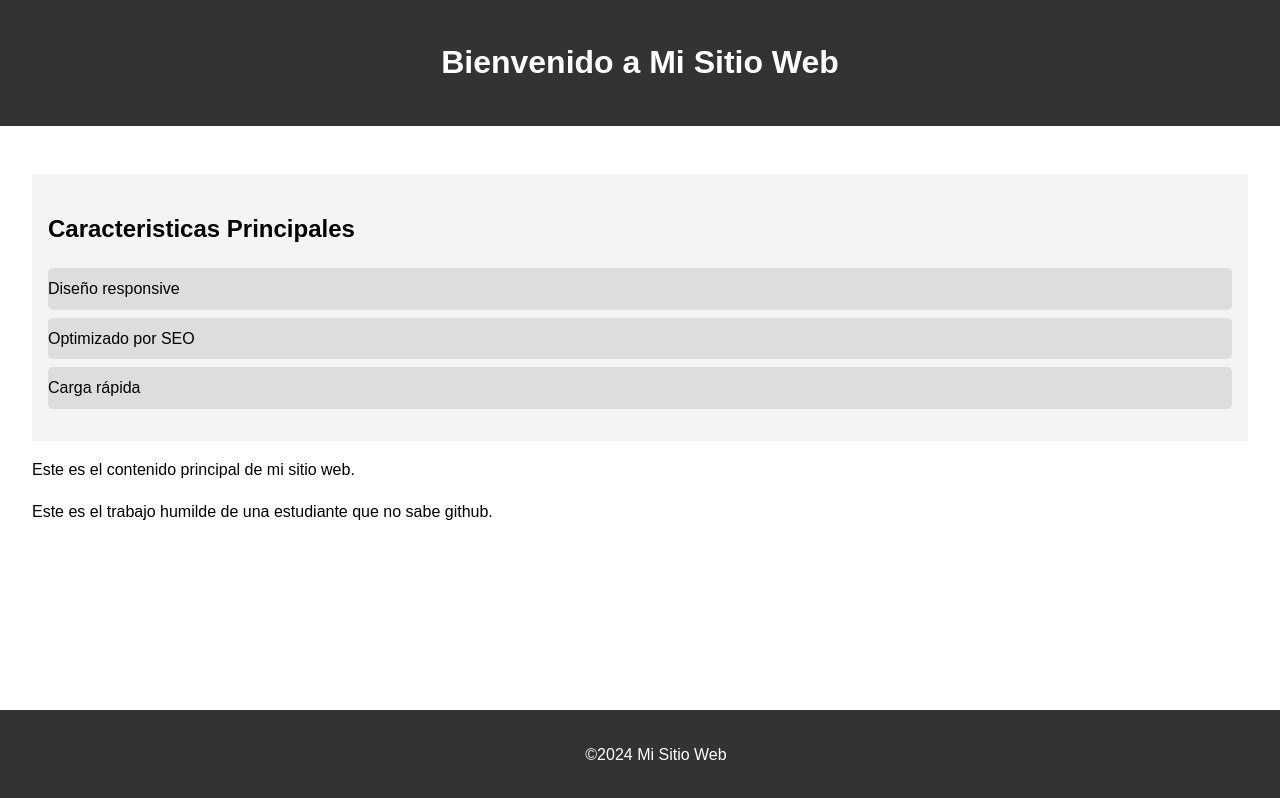
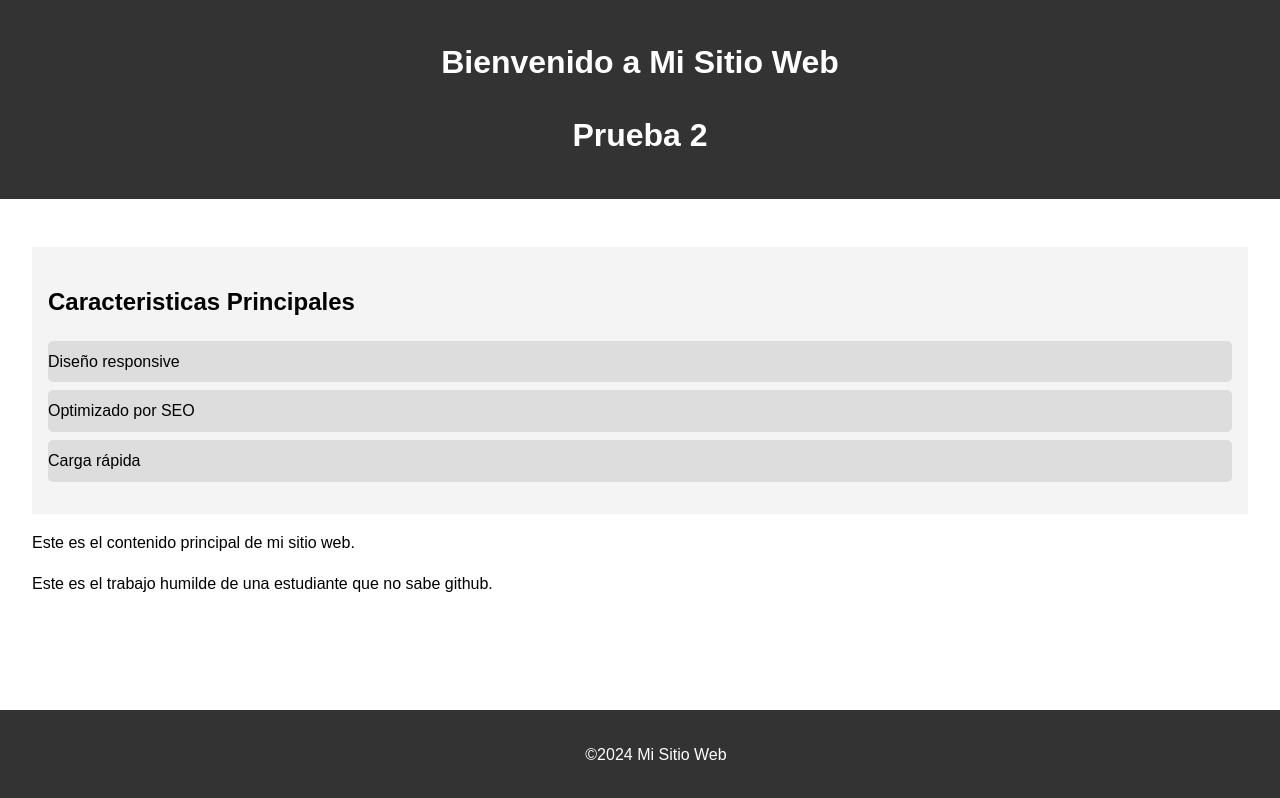
Before and after one commit to laraalo/PruebaBasicWeb, a plain HTML site: page index.html in a window 1280 px wide. Drawn offline with Linux system fonts and the light colour scheme.

Commit message:
Add new line

```diff
--- a/index.html
+++ b/index.html
@@ -9,6 +9,7 @@
 <body>
     <header>
         <h1>Bienvenido a Mi Sitio Web</h1>
+        <h1>Prueba 2</h1>
     </header>
     <main>
         <section id="características">
```
